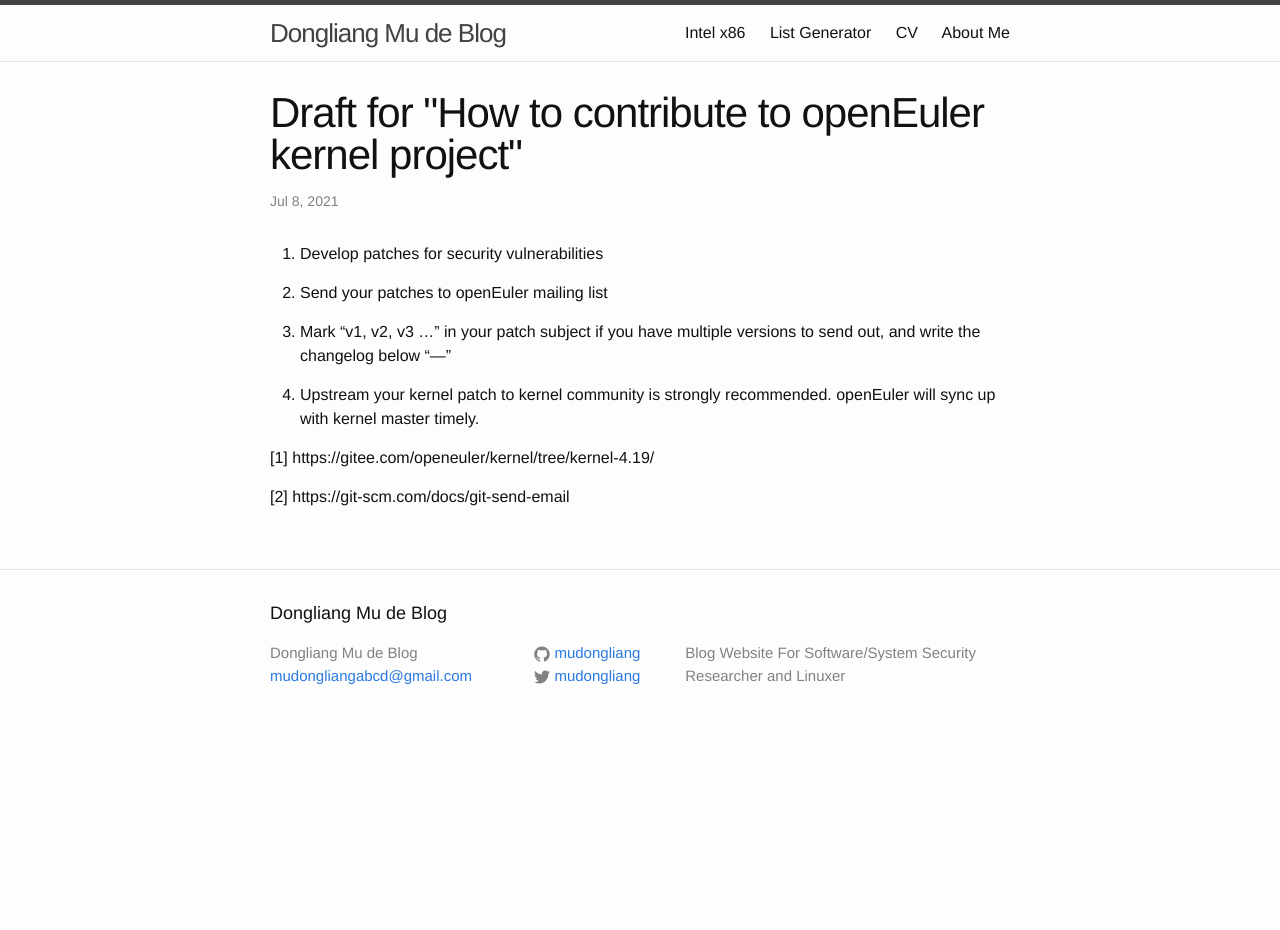
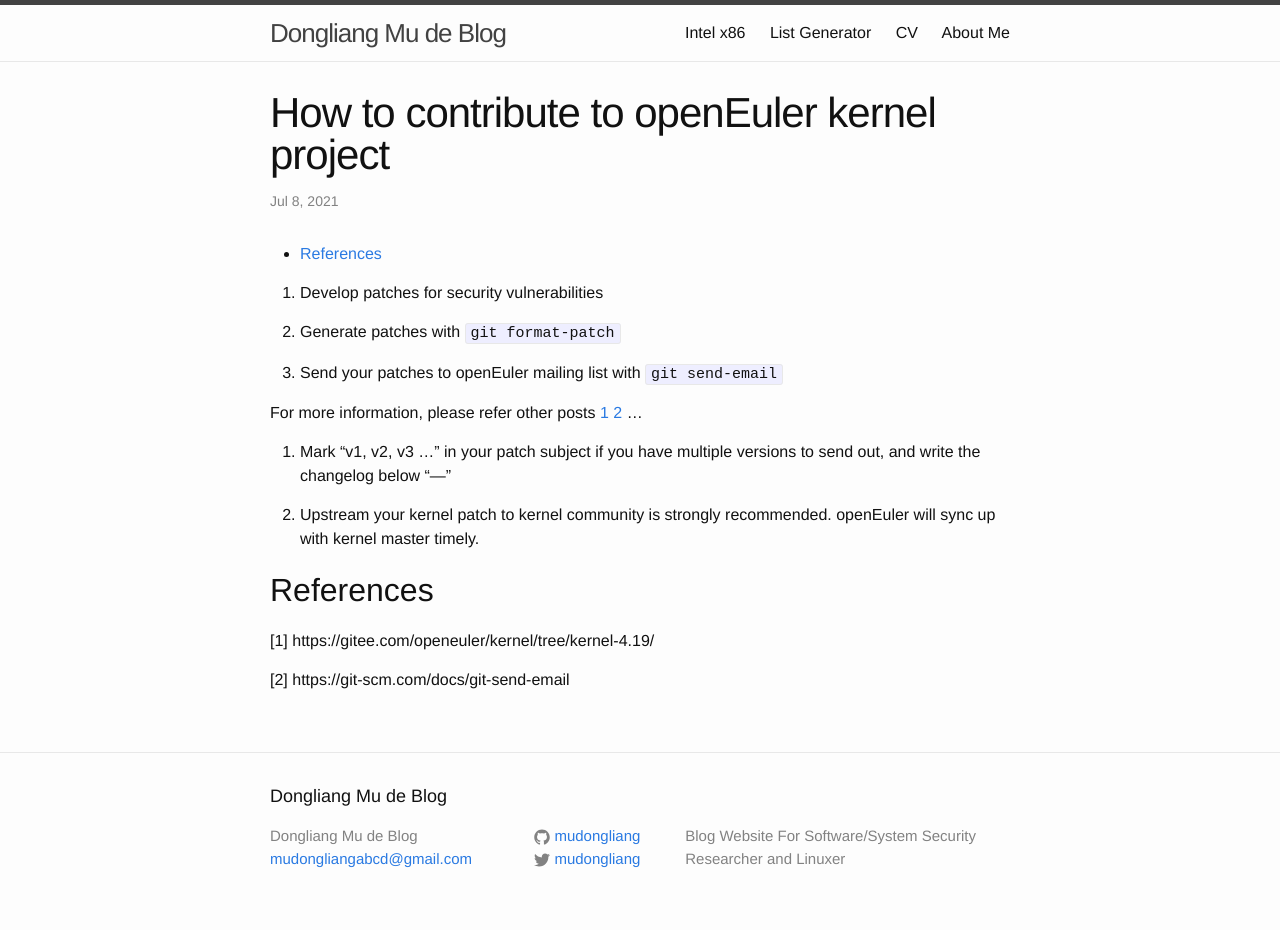
Before and after one commit to mudongliang/mudongliang.github.io, a Jekyll site: the page built from _posts/2021-07-08-how-to-contribute-to-openeuler-kernel-project.md, in a window 1280 px wide. Built offline with Jekyll 4.4.1, drawn with Linux system fonts in a browser that asks for light colours; before the commit the page ends 900 px from its top, so only the background shows below that.

Commit message:
finish one draft

```diff
--- a/_posts/2021-07-08-how-to-contribute-to-openeuler-kernel-project.md
+++ b/_posts/2021-07-08-how-to-contribute-to-openeuler-kernel-project.md
@@ -1,6 +1,6 @@
 ---
 layout: post
-title: Draft for "How to contribute to openEuler kernel project"
+title: "How to contribute to openEuler kernel project"
 date: 2021-07-08
 description: ""
 category:
@@ -11,14 +11,19 @@
 
 1. Develop patches for security vulnerabilities
 
-2. Send your patches to openEuler mailing list
+2. Generate patches with `git format-patch`
 
-3. Mark "v1, v2, v3 ..." in your patch subject if you have multiple versions
+3. Send your patches to openEuler mailing list with `git send-email`
+
+For more information, please refer other posts [1](https://mudongliang.github.io/2018/03/20/setting-up-git-send-email-with-gmail-to-send-linux-kernel-patch.html) [2](https://mudongliang.github.io/2018/03/20/one-simple-patch-to-linux-kernel.html) ...
+
+4. Mark "v1, v2, v3 ..." in your patch subject if you have multiple versions
    to send out, and write the changelog below "---"
 
-4. Upstream your kernel patch to kernel community is strongly recommended.
+5. Upstream your kernel patch to kernel community is strongly recommended.
    openEuler will sync up with kernel master timely.
 
+## References
 
 [1] https://gitee.com/openeuler/kernel/tree/kernel-4.19/
 
```
